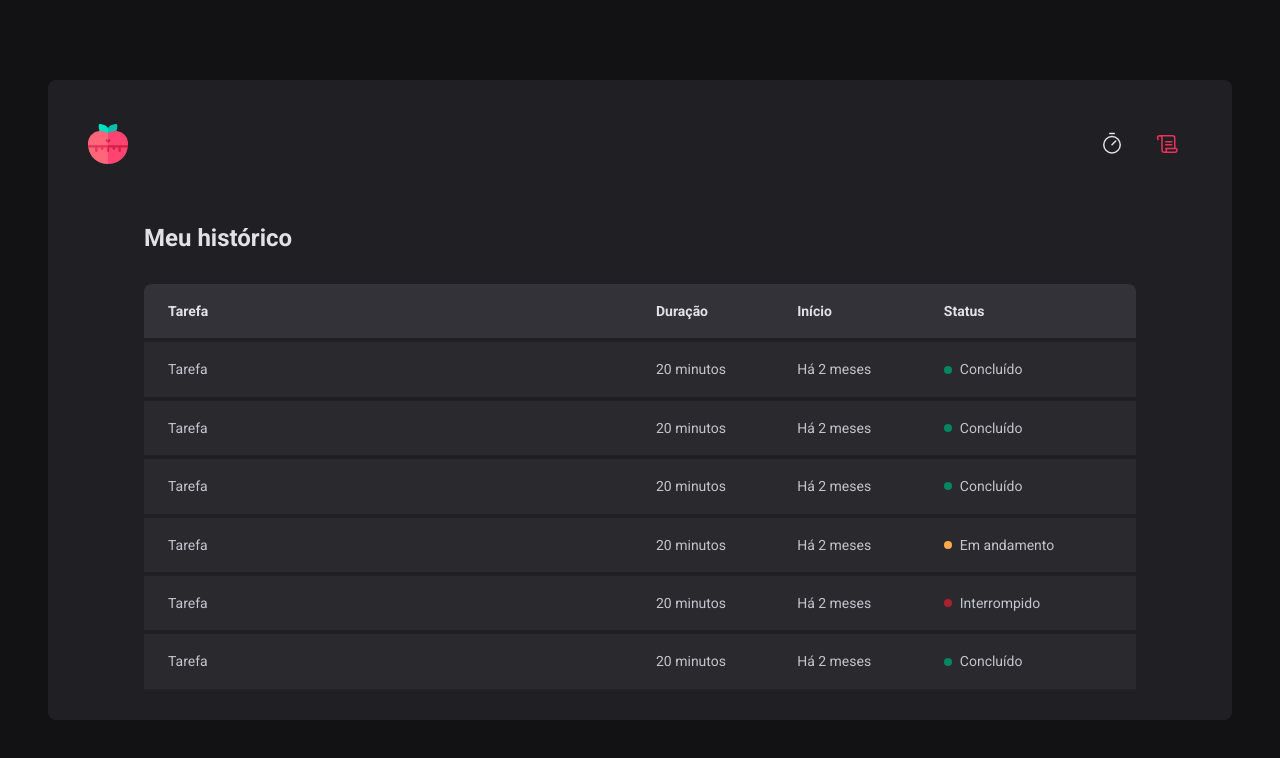
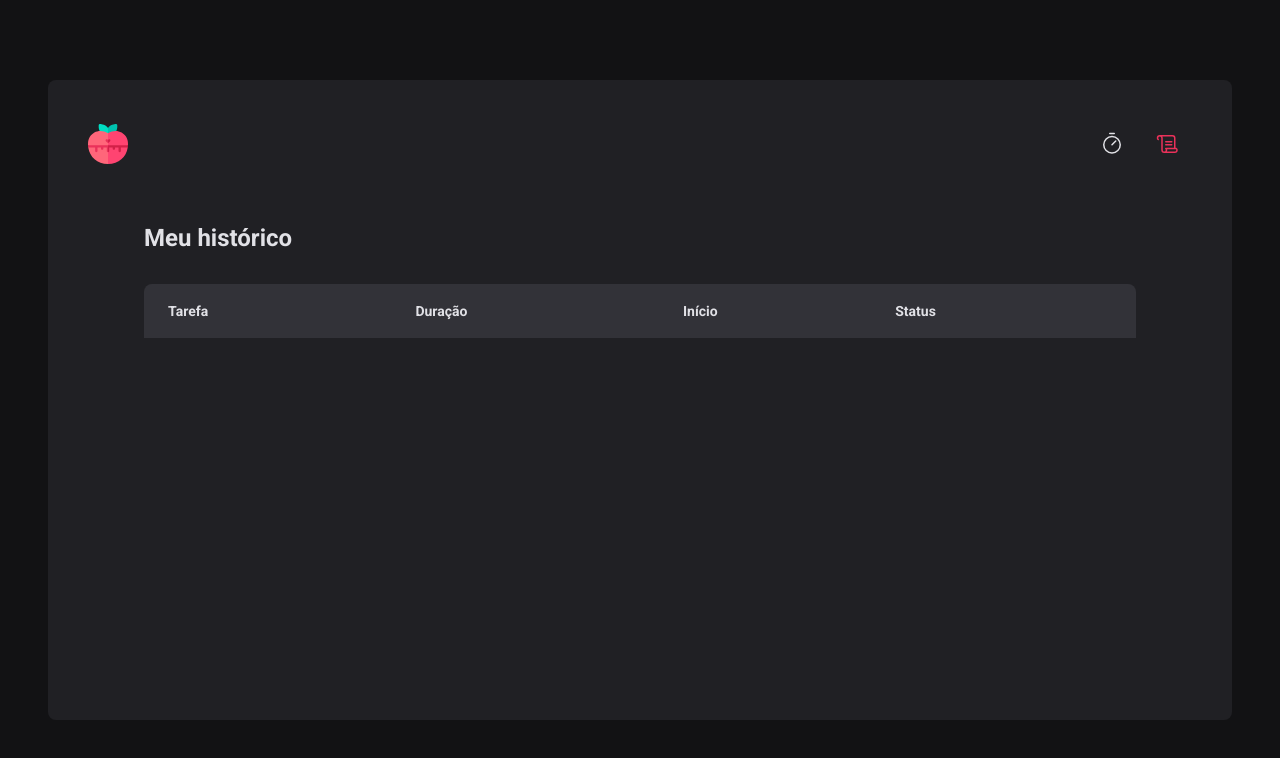
Before and after one commit to jonathanpauluze/pomodoro-timer, a React (Vite) app: page /history in a window 1280 px wide. Shown: the top 758 px of the page. Built offline with nearby package versions, Linux system fonts and the light colour scheme.

Commit message:
feat: mapping cycles information to history page

```diff
--- a/src/contexts/CycleContext.tsx
+++ b/src/contexts/CycleContext.tsx
@@ -17,7 +17,7 @@
   minutesAmount: number
   startDate: Date
   interruptedDate?: Date
-  finishedData?: Date
+  finishedDate?: Date
 }
 
 interface CyclesContextType {
--- a/src/pages/History/index.tsx
+++ b/src/pages/History/index.tsx
@@ -1,7 +1,12 @@
-import { FunctionComponent } from 'react'
+import { FunctionComponent, useContext } from 'react'
+import { formatDistanceToNow } from 'date-fns'
+import ptBR from 'date-fns/locale/pt-BR'
+import { CyclesContext } from '../../contexts/CycleContext'
 import { HistoryContainer, HistoryList, Status } from './styles'
 
 export const History: FunctionComponent = () => {
+  const { cycles } = useContext(CyclesContext)
+
   return (
     <HistoryContainer>
       <h1>Meu histórico</h1>
@@ -17,59 +22,33 @@
             </tr>
           </thead>
           <tbody>
-            <tr>
-              <td>Tarefa</td>
-              <td>20 minutos</td>
-              <td>Há 2 meses</td>
-              <td>
-                <Status variant="success">Concluído</Status>
-              </td>
-            </tr>
+            {cycles.map((cycle) => {
+              return (
+                <tr key={cycle.id}>
+                  <td>{cycle.task}</td>
+                  <td>{cycle.minutesAmount} minutos</td>
+                  <td>
+                    {formatDistanceToNow(cycle.startDate, {
+                      addSuffix: true,
+                      locale: ptBR
+                    })}
+                  </td>
+                  <td>
+                    {cycle.finishedDate && (
+                      <Status variant="success">Concluído</Status>
+                    )}
 
-            <tr>
-              <td>Tarefa</td>
-              <td>20 minutos</td>
-              <td>Há 2 meses</td>
-              <td>
-                <Status variant="success">Concluído</Status>
-              </td>
-            </tr>
+                    {cycle.interruptedDate && (
+                      <Status variant="danger">Interrompido</Status>
+                    )}
 
-            <tr>
-              <td>Tarefa</td>
-              <td>20 minutos</td>
-              <td>Há 2 meses</td>
-              <td>
-                <Status variant="success">Concluído</Status>
-              </td>
-            </tr>
-
-            <tr>
-              <td>Tarefa</td>
-              <td>20 minutos</td>
-              <td>Há 2 meses</td>
-              <td>
-                <Status variant="warning">Em andamento</Status>
-              </td>
-            </tr>
-
-            <tr>
-              <td>Tarefa</td>
-              <td>20 minutos</td>
-              <td>Há 2 meses</td>
-              <td>
-                <Status variant="danger">Interrompido</Status>
-              </td>
-            </tr>
-
-            <tr>
-              <td>Tarefa</td>
-              <td>20 minutos</td>
-              <td>Há 2 meses</td>
-              <td>
-                <Status variant="success">Concluído</Status>
-              </td>
-            </tr>
+                    {!cycle.finishedDate && !cycle.interruptedDate && (
+                      <Status variant="warning">Em andamento</Status>
+                    )}
+                  </td>
+                </tr>
+              )
+            })}
           </tbody>
         </table>
       </HistoryList>
```
